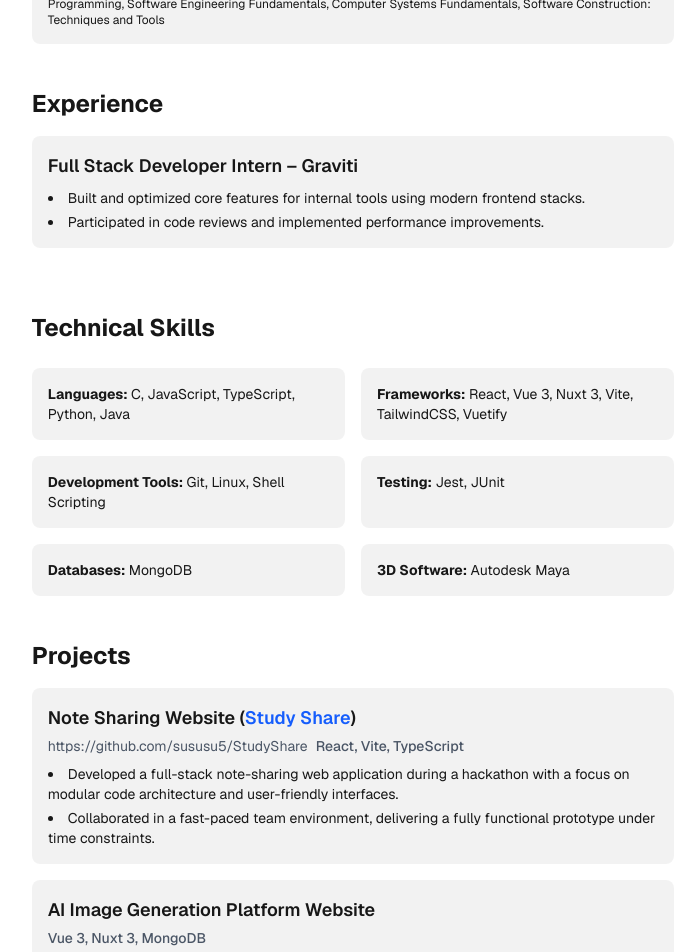
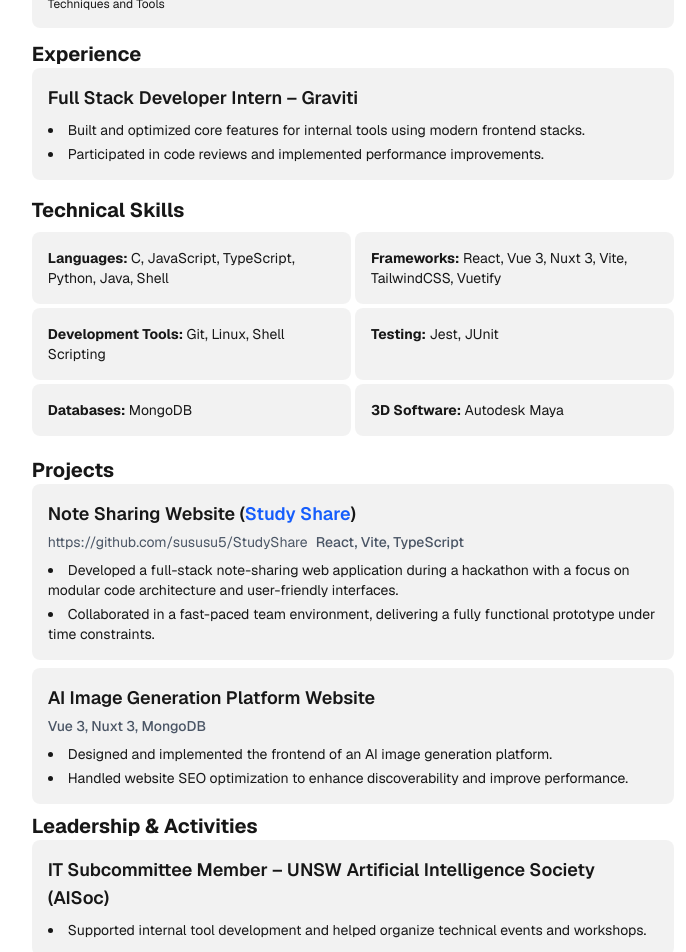
Before and after one commit to CUinspace233/my-resume, a Next.js app: page / in a window 1280 px wide. Shown: the part 380-1332 px from the top of the page, without its empty margins (287-973 px from the left). Built offline with nearby package versions, Linux system fonts and the light colour scheme.

Commit message:
Refactor Education, Experience, Leadership, Projects, and TechnicalSkills components for improved structure and styling. Updated section headings and added data mapping for Experience and Leadership sections.

```diff
--- a/src/components/Education.tsx
+++ b/src/components/Education.tsx
@@ -2,14 +2,14 @@ import { FC } from 'react';
 
 const Education: FC = () => {
   return (
-    <section className="w-full max-w-3xl mx-auto mb-8">
-      <h2 className="text-xl font-bold mb-4">Education</h2>
+    <section className="w-full max-w-3xl mx-auto mb2">
+      <h2 className="text-xl font-bold">Education</h2>
       <div className="bg-black/[.05] dark:bg-white/[.06] p-4 rounded-lg">
         <div className="flex justify-between items-start mb-2">
           <h3 className="text-lg font-semibold">University of New South Wales (UNSW), Sydney</h3>
           <span className="text-xs text-gray-600 dark:text-gray-400">Feb 2024 - Dec 2026</span>
         </div>
-        <p className="mb-2">Bachelor of Computer Science</p>
+        <p className="text-sm mb-2">Bachelor of Computer Science</p>
         <p className="text-xs">
           <span className="font-medium">Relevant Coursework:</span> Web Front-End Programming,
           Data Structures and Algorithms, Object-Oriented Programming, Software Engineering Fundamentals,
--- a/src/components/Experience.tsx
+++ b/src/components/Experience.tsx
@@ -1,16 +1,36 @@
 import { FC } from 'react';
+
+interface ExperienceItem {
+  company: string;
+  position: string;
+  achievements: string[];
+}
+
+const experienceData: ExperienceItem[] = [
+  {
+    company: 'Graviti',
+    position: 'Full Stack Developer Intern',
+    achievements: [
+      'Built and optimized core features for internal tools using modern frontend stacks.',
+      'Participated in code reviews and implemented performance improvements.'
+    ]
+  }
+];
 
 const Experience: FC = () => {
   return (
-    <section className="w-full max-w-3xl mx-auto mb-8">
-      <h2 className="text-2xl font-bold mb-4">Experience</h2>
-      <div className="bg-black/[.05] dark:bg-white/[.06] p-4 rounded-lg">
-        <h3 className="text-lg font-semibold mb-2">Full Stack Developer Intern – Graviti</h3>
-        <ul className="list-disc list-inside space-y-1 text-sm">
-          <li>Built and optimized core features for internal tools using modern frontend stacks.</li>
-          <li>Participated in code reviews and implemented performance improvements.</li>
-        </ul>
-      </div>
+    <section className="w-full max-w-3xl mx-auto mb-2">
+      <h2 className="text-xl font-bold">Experience</h2>
+      {experienceData.map((item, index) => (
+        <div key={index} className="bg-black/[.05] dark:bg-white/[.06] p-4 rounded-lg">
+          <h3 className="text-lg font-semibold mb-2">{item.position} – {item.company}</h3>
+          <ul className="list-disc list-inside space-y-1 text-sm">
+            {item.achievements.map((achievement, i) => (
+              <li key={i}>{achievement}</li>
+            ))}
+          </ul>
+        </div>
+      ))}
     </section>
   );
 };
--- a/src/components/Leadership.tsx
+++ b/src/components/Leadership.tsx
@@ -1,15 +1,35 @@
 import { FC } from 'react';
+
+interface LeadershipItem {
+  organization: string;
+  position: string;
+  achievements: string[];
+}
+
+const leadershipData: LeadershipItem[] = [
+  {
+    organization: 'UNSW Artificial Intelligence Society (AISoc)',
+    position: 'IT Subcommittee Member',
+    achievements: [
+      'Supported internal tool development and helped organize technical events and workshops.'
+    ]
+  }
+];
 
 const Leadership: FC = () => {
   return (
-    <section className="w-full max-w-3xl mx-auto mb-8">
-      <h2 className="text-2xl font-bold mb-4">Leadership & Activities</h2>
-      <div className="bg-black/[.05] dark:bg-white/[.06] p-4 rounded-lg">
-        <h3 className="text-lg font-semibold mb-2">IT Subcommittee Member – UNSW Artificial Intelligence Society (AISoc)</h3>
-        <ul className="list-disc list-inside space-y-1 text-sm">
-          <li>Supported internal tool development and helped organize technical events and workshops.</li>
-        </ul>
-      </div>
+    <section className="w-full max-w-3xl mx-auto mb-2">
+      <h2 className="text-xl font-bold">Leadership & Activities</h2>
+      {leadershipData.map((item, index) => (
+        <div key={index} className="bg-black/[.05] dark:bg-white/[.06] p-4 rounded-lg">
+          <h3 className="text-lg font-semibold mb-2">{item.position} – {item.organization}</h3>
+          <ul className="list-disc list-inside space-y-1 text-sm">
+            {item.achievements.map((achievement, i) => (
+              <li key={i}>{achievement}</li>
+            ))}
+          </ul>
+        </div>
+      ))}
     </section>
   );
 };
--- a/src/components/Projects.tsx
+++ b/src/components/Projects.tsx
@@ -2,9 +2,9 @@ import { FC } from 'react';
 
 const Projects: FC = () => {
   return (
-    <section className="w-full max-w-3xl mx-auto mb-8">
-      <h2 className="text-2xl font-bold mb-4">Projects</h2>
-      <div className="space-y-4">
+    <section className="w-full max-w-3xl mx-auto mb-2">
+      <h2 className="text-xl font-bold">Projects</h2>
+      <div className="space-y-2">
         <div className="bg-black/[.05] dark:bg-white/[.06] p-4 rounded-lg">
           <div className="mb-2">
             <h3 className="text-lg font-semibold">
--- a/src/components/TechnicalSkills.tsx
+++ b/src/components/TechnicalSkills.tsx
@@ -2,11 +2,11 @@ import { FC } from 'react';
 
 const TechnicalSkills: FC = () => {
   return (
-    <section className="w-full max-w-3xl mx-auto py-8">
-      <h2 className="text-2xl font-bold mb-6 text-center sm:text-left">Technical Skills</h2>
-      <div className="grid grid-cols-1 sm:grid-cols-2 gap-4">
+    <section className="w-full max-w-3xl mx-auto py-2">
+      <h2 className="text-xl font-bold mb-2 text-center sm:text-left">Technical Skills</h2>
+      <div className="grid grid-cols-1 sm:grid-cols-2 gap-1">
         <div className="p-4 rounded-lg bg-black/[.05] dark:bg-white/[.06]">
-          <strong>Languages:</strong> C, JavaScript, TypeScript, Python, Java
+          <strong>Languages:</strong> C, JavaScript, TypeScript, Python, Java, Shell
         </div>
         <div className="p-4 rounded-lg bg-black/[.05] dark:bg-white/[.06]">
           <strong>Frameworks:</strong> React, Vue 3, Nuxt 3, Vite, TailwindCSS, Vuetify
```
